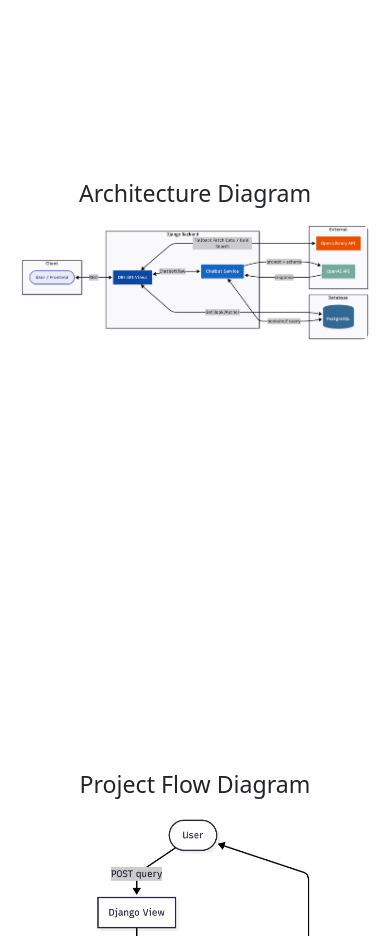
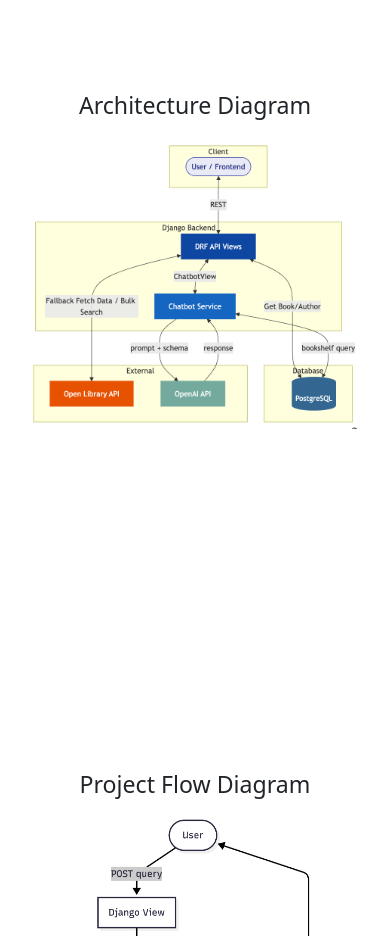
Before and after one commit to Jtsoco/portfolio, a React (Vite) app: page / in a window 390 px wide. Shown: the part 3920-4856 px from the top of the page. Built offline with nearby package versions, Linux system fonts and the light colour scheme.

Commit message:
load a different png for architecture when screen is small

```diff
--- a/src/assets/carouselItemInfo/currentProjectInfo.tsx
+++ b/src/assets/carouselItemInfo/currentProjectInfo.tsx
@@ -91,7 +91,8 @@ export function currentProjectInfo() {
           src: 'current_project/architecture.png',
           alt: 'Architecture Diagram',
           title: 'Architecture Diagram',
-          id: 'architecture'
+          id: 'architecture',
+          altSrc: 'current_project/topdown-architecture.png'
         },
         {
           className: 'project-flow',
--- a/src/sections/currentProjectSection.tsx
+++ b/src/sections/currentProjectSection.tsx
@@ -13,6 +13,7 @@ import { RoadmapSubSection } from './currentProjectSubSections/RoadmapSubSection
 import { ApiSubSection } from './currentProjectSubSections/ApiSubSection';
 export function CurrentProjectSection(props: currentProjectProps) {
   const projectInfo = currentProjectInfo();
+  const isSmallScreen = window.innerWidth < window.innerHeight; // Example breakpoint for small screens
   return (
     <div className='section-page section-column' ref={props.targetRef}>
 
@@ -22,7 +23,7 @@ export function CurrentProjectSection(props: currentProjectProps) {
           {
             projectInfo.imageSections.map((imageSection, index) => (
               <div ref={props.subSectionRefs[imageSection.id]} key={index}>
-                <ImageSubSection key={index} className={imageSection.className} src={imageSection.src} alt={imageSection.alt} title={imageSection.title} id={imageSection.id} />
+                <ImageSubSection key={index} className={imageSection.className} src={isSmallScreen && imageSection.altSrc? imageSection.altSrc : imageSection.src} alt={imageSection.alt} title={imageSection.title} id={imageSection.id} />
               </div>
             ))
           }
```
Also changed, not shown: public/current_project/topdown-architecture.png (added).
